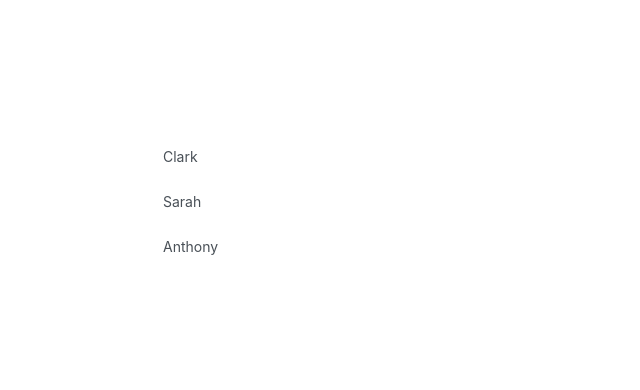
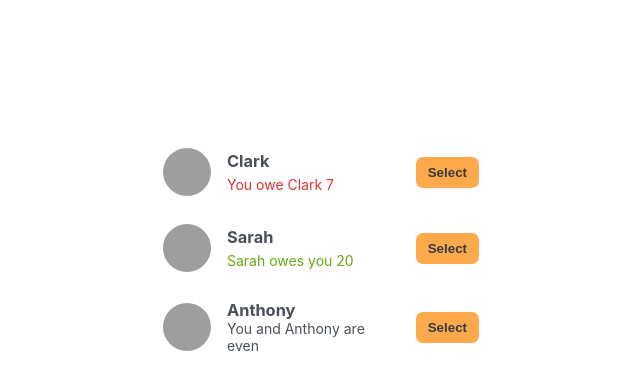
Before and after one commit to ivantxo/10_eat_n_split, a React (Create React App) app: page / in a window 1280 px wide. Shown: the top 390 px of the page, without its empty margins (79-719 px from the left). Built offline with nearby package versions, Linux system fonts and the light colour scheme; grey boxes are pictures that could not be loaded.

Commit message:
Added Friend component

```diff
--- a/src/Friend.js
+++ b/src/Friend.js
@@ -1,5 +1,24 @@
 function Friend({ friend }) {
-  return <li>{friend.name}</li>;
+  return (
+    <li>
+      <img src={friend.image} alt={friend.name} />
+      <h3>{friend.name}</h3>
+
+      {friend.balance < 0 && (
+        <p className="red">
+          You owe {friend.name} {Math.abs(friend.balance)}
+        </p>
+      )}
+      {friend.balance > 0 && (
+        <p className="green">
+          {friend.name} owes you {Math.abs(friend.balance)}
+        </p>
+      )}
+      {friend.balance === 0 && <p>You and {friend.name} are even</p>}
+
+      <button className="button">Select</button>
+    </li>
+  );
 }
 
 export default Friend;
```
